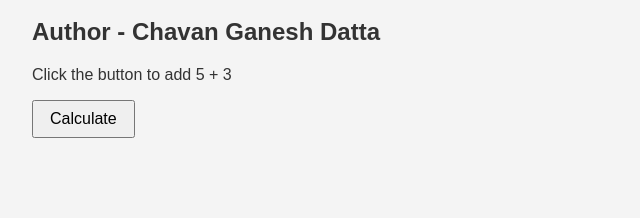
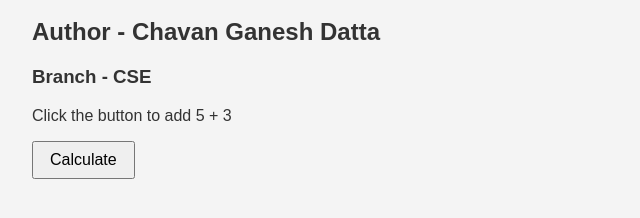
Before and after one commit to chavanGaneshDatta/ci-cd, a website: page index.html in a window 1280 px wide. Shown: the part 72-290 px from the top of the page, without its empty margins (0-640 px from the left). Drawn offline with Linux system fonts and the light colour scheme.

Commit message:
added branch

```diff
--- a/index.html
+++ b/index.html
@@ -9,6 +9,7 @@
   <body>
     <h1>Welcome to My Site</h1>
     <h2>Author - Chavan Ganesh Datta</h2>
+    <h3>Branch - CSE</h3>
     <p id="demo">Click the button to add 5 + 3</p>
     <button type="button" id="calc-btn">Calculate</button>
 
```
